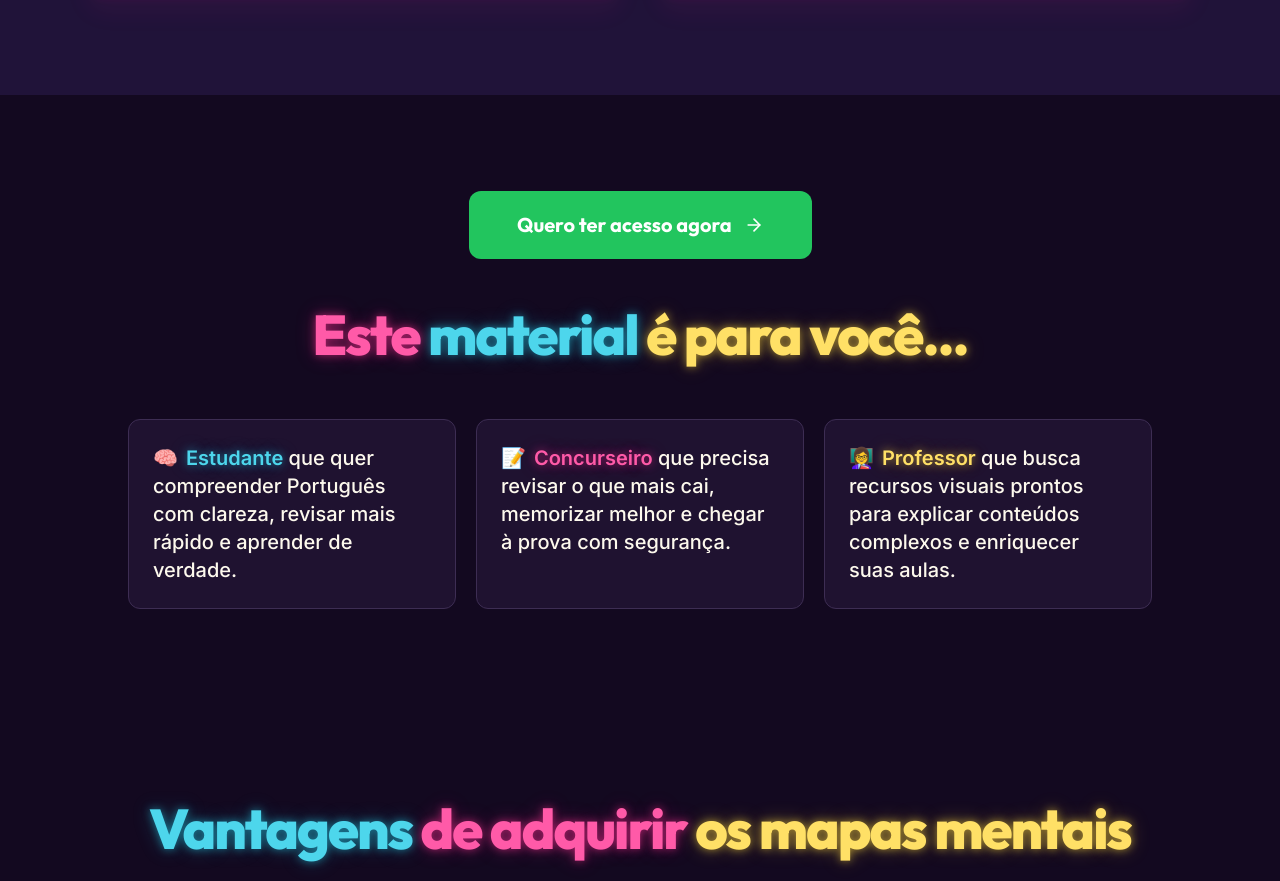
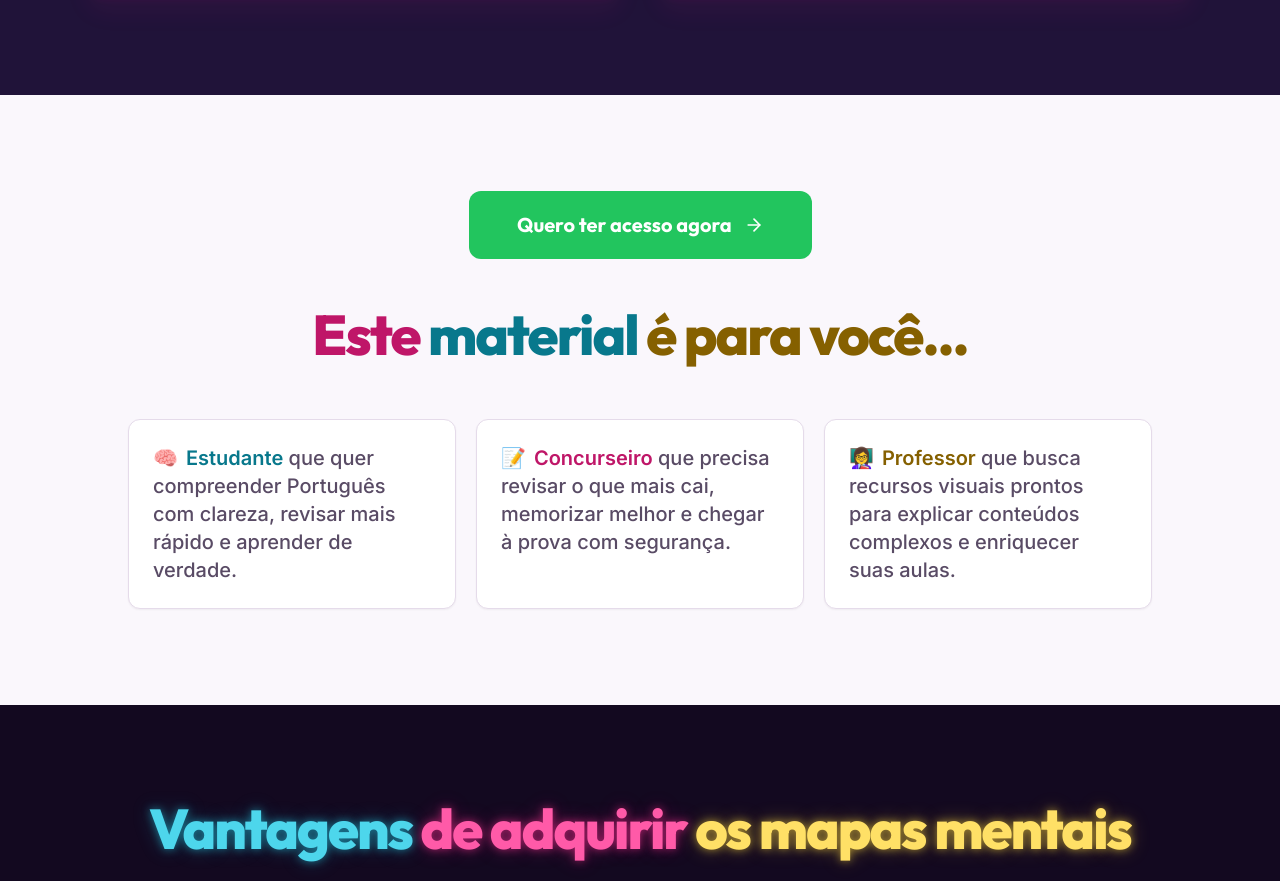
Before and after one commit to jnxaceleradora/comunidademagaiao, a React (Vite) app: page / in a window 1280 px wide. Shown: the part 5398-6279 px from the top of the page. Built offline with nearby package versions, Linux system fonts and the light colour scheme; the HTML template or start-up script is replaced by a standard one.

Commit message:
Aplica fundo claro na secao de publico

```diff
--- a/src/components/AudienceSection.tsx
+++ b/src/components/AudienceSection.tsx
@@ -5,26 +5,26 @@ const audiences = [
   {
     emoji: "🧠",
     highlight: "Estudante",
-    highlightClass: "text-neon-cyan",
+    highlightClass: "text-[#08788c]",
     rest: " que quer compreender Português com clareza, revisar mais rápido e aprender de verdade.",
   },
   {
     emoji: "📝",
     highlight: "Concurseiro",
-    highlightClass: "text-neon-pink",
+    highlightClass: "text-[#bf1668]",
     rest: " que precisa revisar o que mais cai, memorizar melhor e chegar à prova com segurança.",
   },
   {
     emoji: "👩‍🏫",
     highlight: "Professor",
-    highlightClass: "text-neon-yellow",
+    highlightClass: "text-[#856000]",
     rest: " que busca recursos visuais prontos para explicar conteúdos complexos e enriquecer suas aulas.",
   },
 ];
 
 const AudienceSection = () => {
   return (
-    <section id="audiencia" className="section-padding">
+    <section id="audiencia" className="section-padding bg-[#faf7fc] text-[#281a36]">
       <div className="container-narrow">
         <div className="mb-12 flex justify-center">
           <motion.a
@@ -48,9 +48,9 @@ const AudienceSection = () => {
           className="text-center mb-14"
         >
           <h2 className="section-title">
-            <span className="text-neon-pink">Este</span>{" "}
-            <span className="text-neon-cyan">material</span>{" "}
-            <span className="text-neon-yellow">é para você...</span>
+            <span className="text-[#bf1668]">Este</span>{" "}
+            <span className="text-[#08788c]">material</span>{" "}
+            <span className="text-[#856000]">é para você...</span>
           </h2>
         </motion.div>
 
@@ -62,9 +62,9 @@ const AudienceSection = () => {
               whileInView={{ opacity: 1, y: 0 }}
               viewport={{ once: true }}
               transition={{ duration: 0.5, delay: i * 0.1 }}
-              className="flex items-start gap-4 bg-card border border-border rounded-xl p-6"
+              className="flex items-start gap-4 bg-white border border-[#e5dbea] rounded-xl p-6 shadow-sm"
             >
-              <p className="text-foreground font-medium text-lg md:text-xl leading-relaxed">
+              <p className="text-[#594b65] font-medium text-lg md:text-xl leading-relaxed">
                 <span className="mr-2">{item.emoji}</span>
                 <span className={`${item.highlightClass} font-semibold`}>{item.highlight}</span>
                 {item.rest}
```
